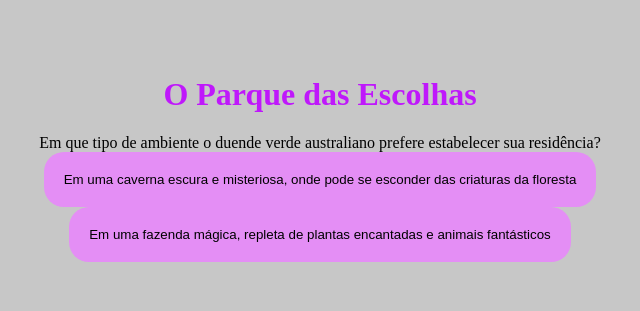
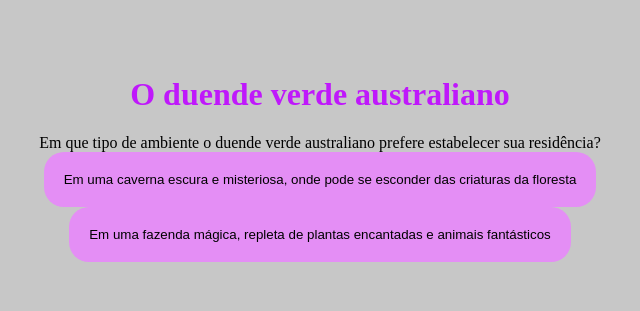
Before and after one commit to gleeck/projeto-2tri, a plain HTML site: page index.html in a window 1280 px wide. Shown: the part 242-553 px from the top of the page, without its empty margins (320-960 px from the left). Drawn offline with Linux system fonts and the light colour scheme.

Commit message:
Atualizar o index.html

```diff
--- a/index.html
+++ b/index.html
@@ -8,7 +8,7 @@
 </head>
 <body>
     <div class="caixa-principal">
-        <h1>O Parque das Escolhas</h1>
+        <h1>O duende verde australiano</h1>
         <div class="caixa-perguntas"></div>
         <div class="caixa-alternativas"></div>
         <div class="caixa-resultado">
```
